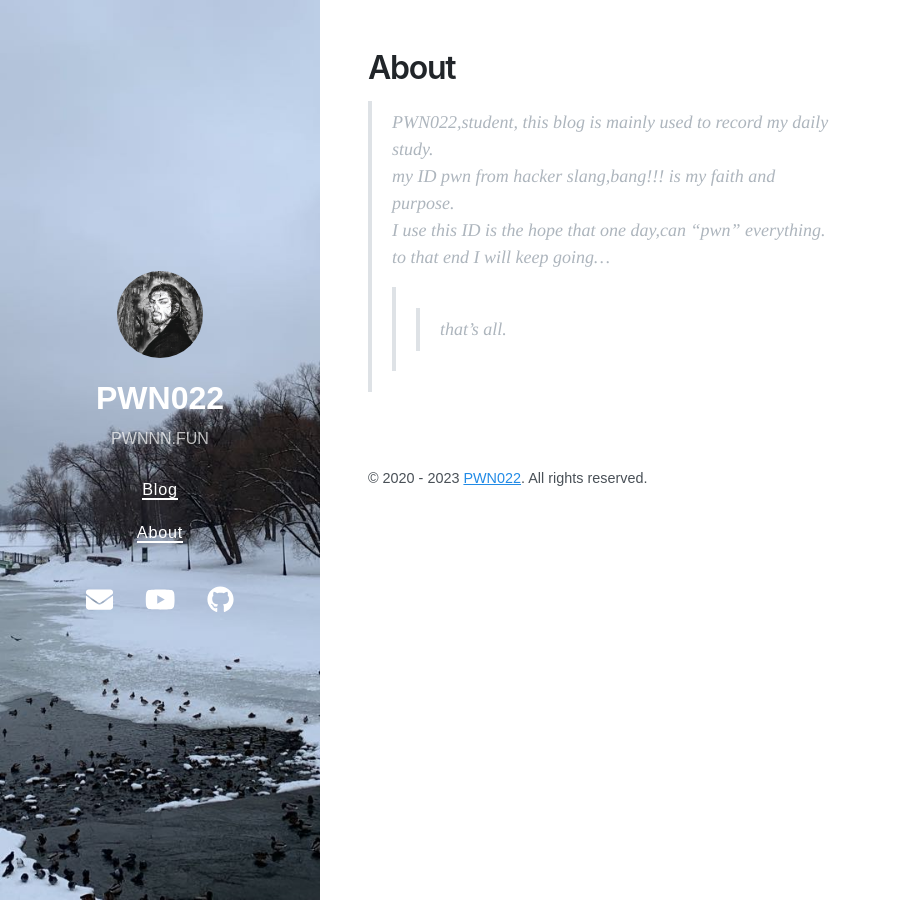
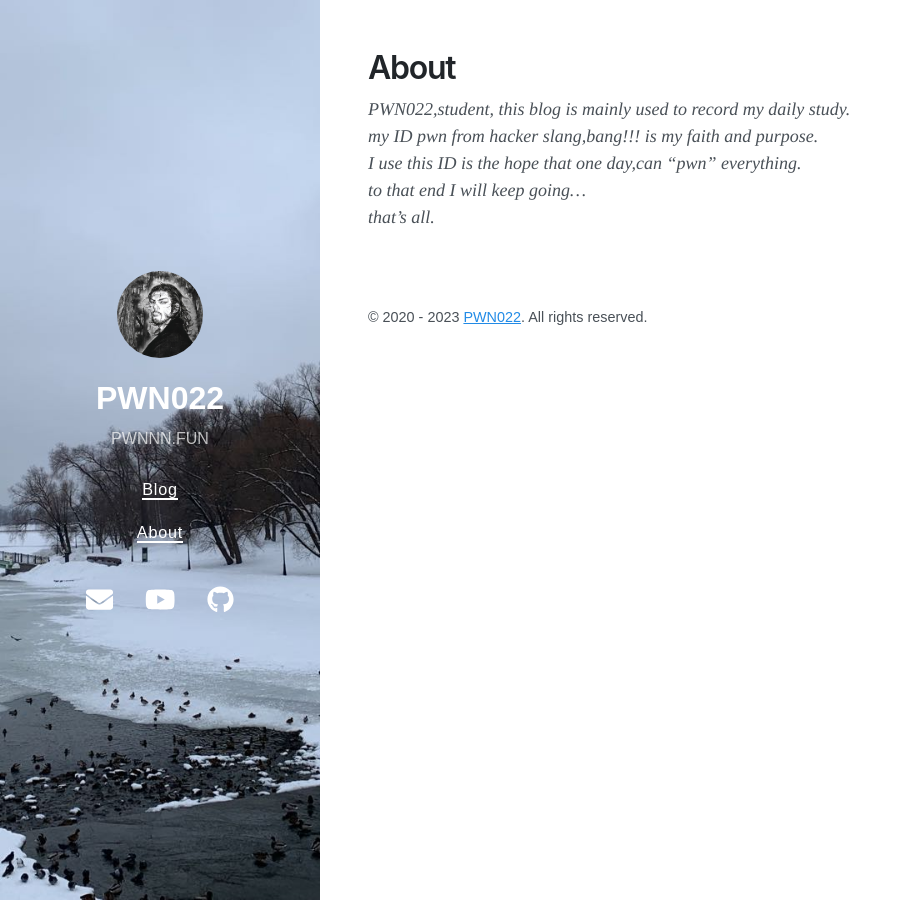
Before and after one commit to PWN022/PWN02.github.io, a Jekyll site: the page built from about.md, in a window 1280 px wide. Shown: the whole page, without its empty margins (0-912 px from the left). Built offline with Jekyll 4.4.1, drawn with Linux system fonts in a browser that asks for light colours; nearby versions of some CDN libraries.

```diff
--- a/about.md
+++ b/about.md
@@ -3,9 +3,9 @@ layout: page
 title: About
 ---
 
->*PWN022,student,*
+*PWN022,student,*
 *this blog is mainly used to record my daily study.* <br />
 *my ID pwn from hacker slang,bang!!! is my faith and purpose.* <br />
 *I use this ID is the hope that one day,can "pwn" everything.* <br />
-*to that end I will keep going...*
->>>*that's all.*
+*to that end I will keep going...* <br />
+*that's all.*
```
